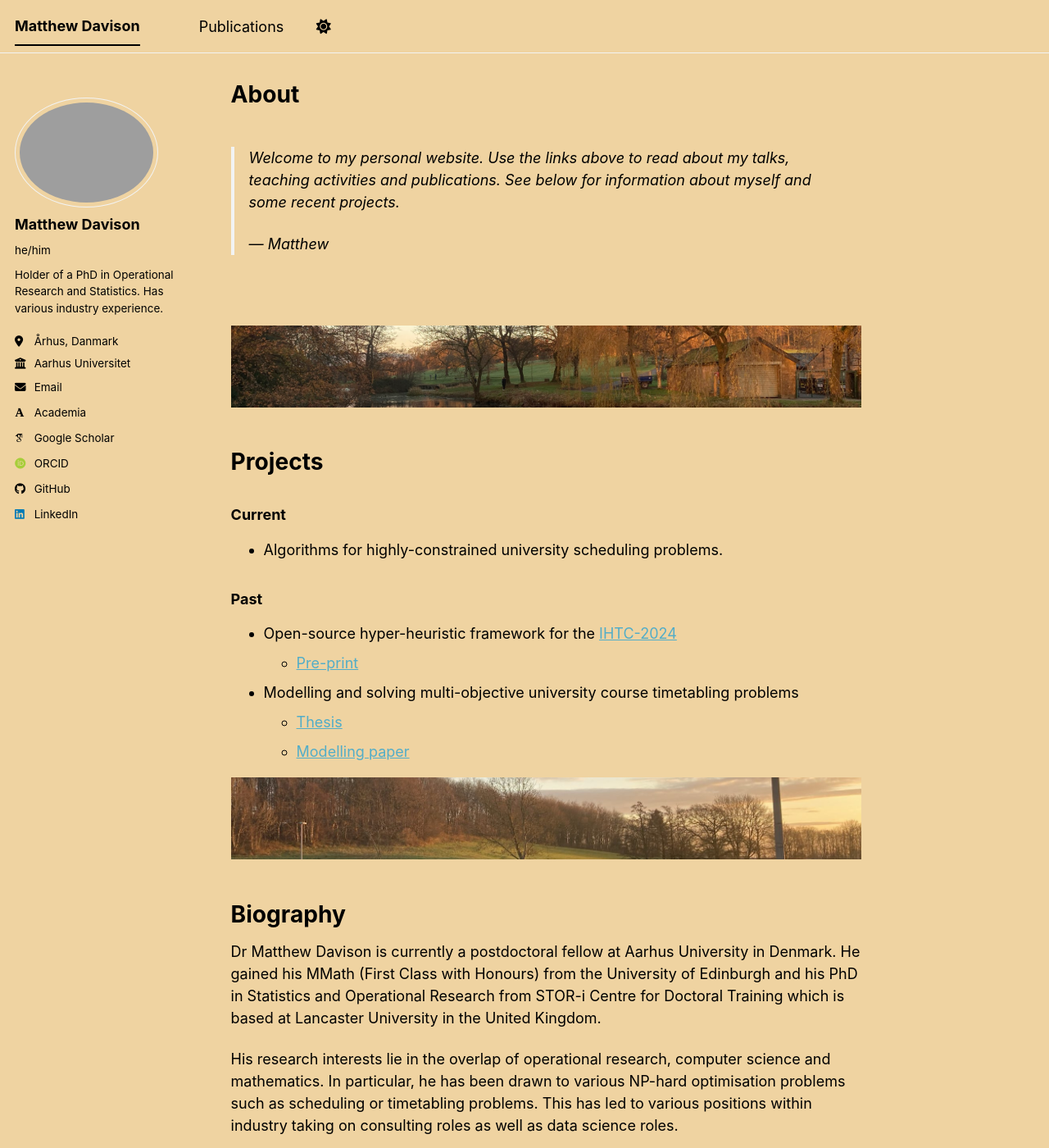
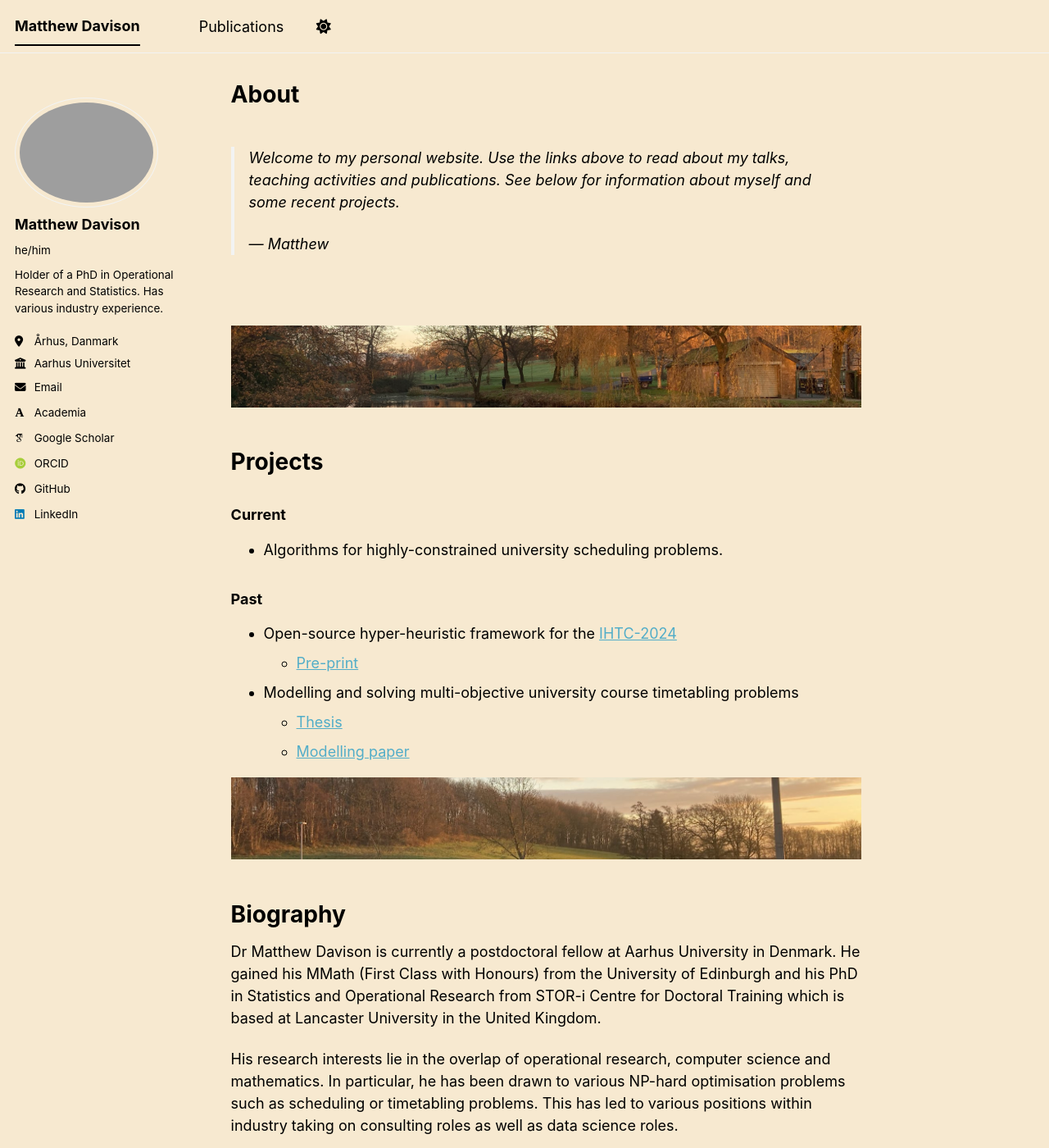
Before and after one commit to Mattmandav/mattmandav.github.io, a Jekyll site: the page built from _pages/about.md, in a window 1280 px wide and 1400 px high. Shown: the whole window at 82% size. Built offline with Jekyll 4.4.1, drawn with Linux system fonts in a browser that asks for light colours; some web fonts are replaced; a script bundle is joined from its source files by our own code; library files that are not in the unit come from our copies.

Commit message:
Making light theme lighter

```diff
--- a/_sass/theme/_default_light.scss
+++ b/_sass/theme/_default_light.scss
@@ -31,8 +31,8 @@
 /* Default light theme for the site */
 :root {
     --global-base-color                 : #{$primary-color};
-    --global-bg-color                   : #efd3a1;
-    --global-footer-bg-color            : #efd3a1;
+    --global-bg-color                   : #f7e9d0;
+    --global-footer-bg-color            : #f7e9d0;
     --global-border-color               : #{$lighter-gray};
     --global-dark-border-color          : #bdc1c4;
     --global-code-background-color      : #fafafa;
```
